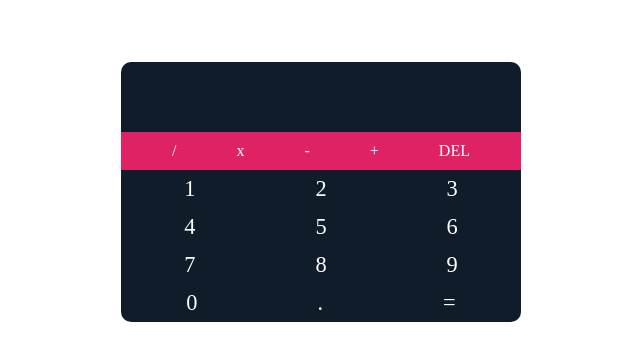
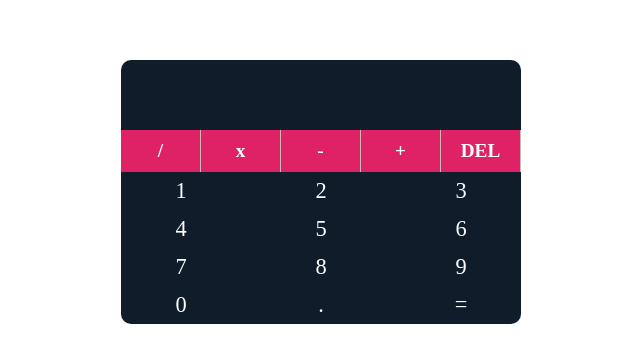
Before and after one commit to ameenpathayil/calc2, a plain HTML site: page index.html in a window 1280 px wide. Shown: the part 208-570 px from the top of the page, without its empty margins (319-959 px from the left). Drawn offline with Linux system fonts and the light colour scheme.

Commit message:
Add files via upload

```diff
--- a/style.css
+++ b/style.css
@@ -41,9 +41,9 @@ body{
   width: 100%;
   color: white;
   background-color: rgb(223, 34, 102);
-  justify-content: center;
-  font-size: 1rem;
-
+  justify-content:space-between;
+  font-size: 1.2rem;
+  font-weight: bolder;
 }
 .row2 {
     margin: 1px;
@@ -54,12 +54,19 @@ body{
 
 }
 .operator-button {
-  margin:10px 30px;
+  width: 80px;
+  border-right: 1px solid rgb(204, 182, 182);
   cursor: pointer;
+  box-sizing: border-box;
+  padding: 10px;
+  text-align: center;
+
 
 }
 .digit-button {
-    margin:5px 60px;
+    margin: 5px 20px;
     cursor: pointer;
+    width: 100px;
+    text-align: center;
 
 }
```
